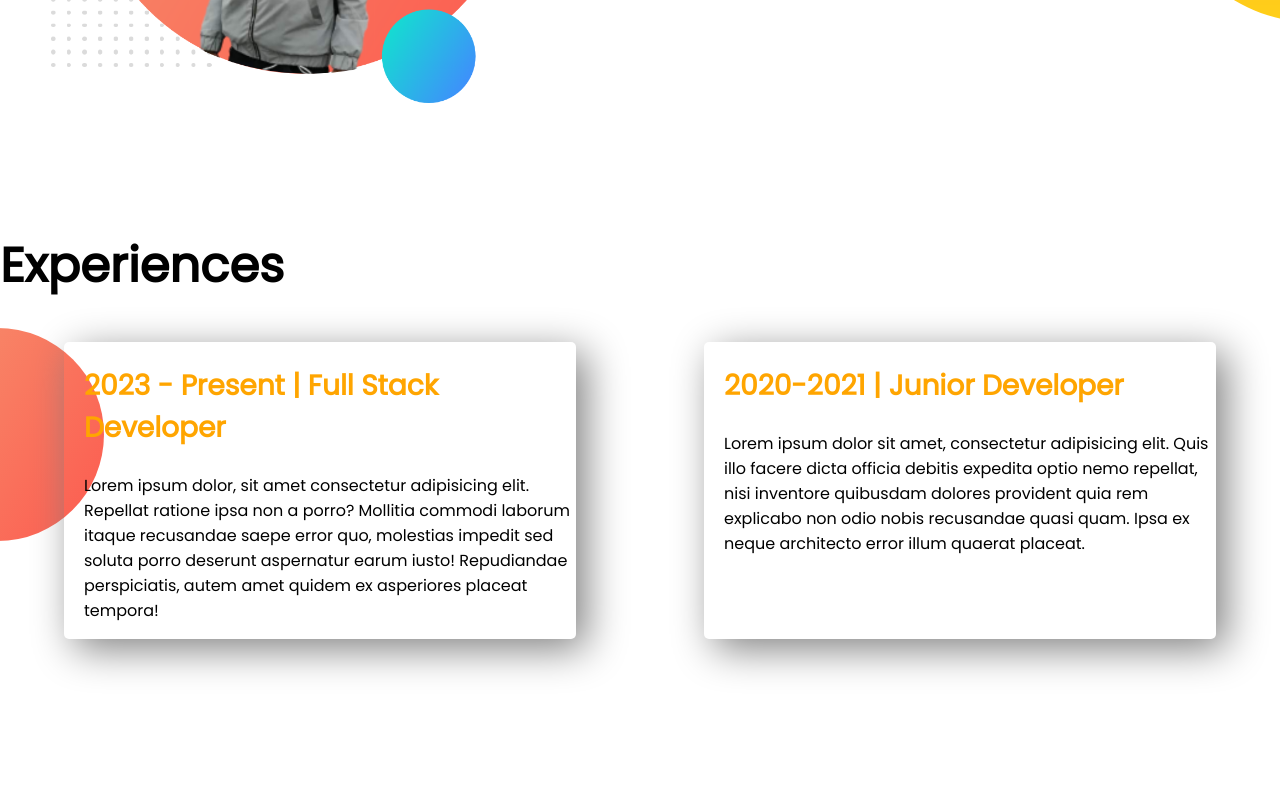
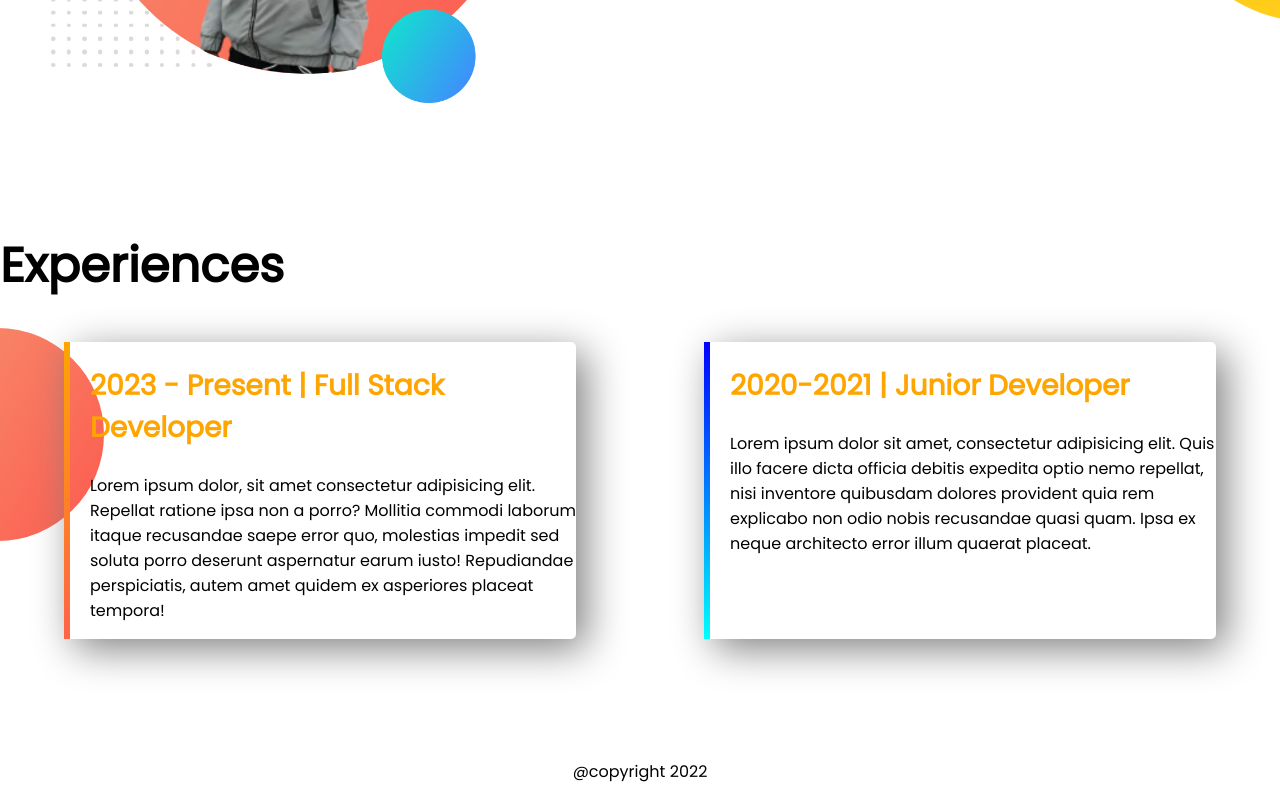
Before and after one commit to nahidsultan19/developer-portfolio, a plain HTML site: page index.html in a window 1280 px wide. Shown: the part 1007-1807 px from the top of the page. Before the commit the page ends 1766 px from the top, so only its background shows below. Drawn offline with Linux system fonts and the light colour scheme.

Commit message:
footer added.

```diff
--- a/index.html
+++ b/index.html
@@ -44,14 +44,14 @@
     <section class="experience-area">
         <h1>Experiences</h1>
         <div class="flexible-container">
-            <div class="experience-item">
+            <div id="full-stack" class="experience-item">
                 <h2 class="orange-color">2023 - Present | Full Stack Developer</h2>
                 <p>Lorem ipsum dolor, sit amet consectetur adipisicing elit. Repellat ratione ipsa non a porro? Mollitia
                     commodi laborum itaque recusandae saepe error quo, molestias impedit sed soluta porro deserunt
                     aspernatur earum iusto! Repudiandae perspiciatis, autem amet quidem ex asperiores placeat tempora!
                 </p>
             </div>
-            <div class="experience-item">
+            <div id="junior-dev" class="experience-item">
                 <h2 class="orange-color">2020-2021 | Junior Developer</h2>
                 <p>Lorem ipsum dolor sit amet, consectetur adipisicing elit. Quis illo facere dicta officia debitis
                     expedita optio nemo repellat, nisi inventore quibusdam dolores provident quia rem explicabo non odio
@@ -59,6 +59,9 @@
             </div>
         </div>
     </section>
+    <footer>
+        <p>@copyright 2022</p>
+    </footer>
 </body>
 
 </html>
--- a/style.css
+++ b/style.css
@@ -52,3 +52,16 @@ h2{
     padding-left: 20px;
     border-radius: 5px;
 }
+#full-stack{
+    border-left:6px solid;
+    border-image: linear-gradient(orange, tomato);
+    border-image-slice: 1;
+}
+#junior-dev{
+    border-left: 6px solid;
+    border-image: linear-gradient(blue, cyan);
+    border-image-slice: 1;
+}
+footer p{
+    text-align: center;
+}
```
Also changed, not shown: 4 other files.
